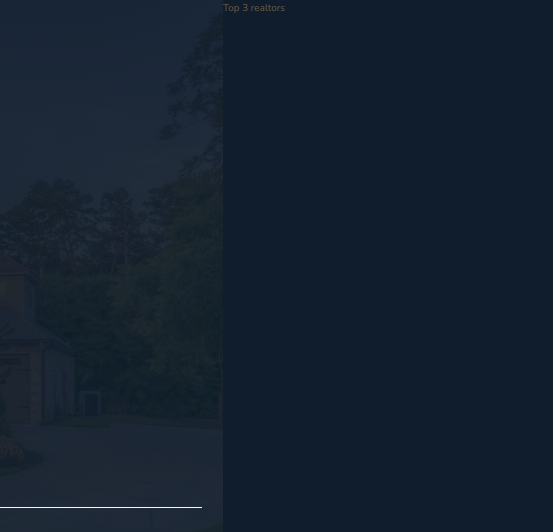
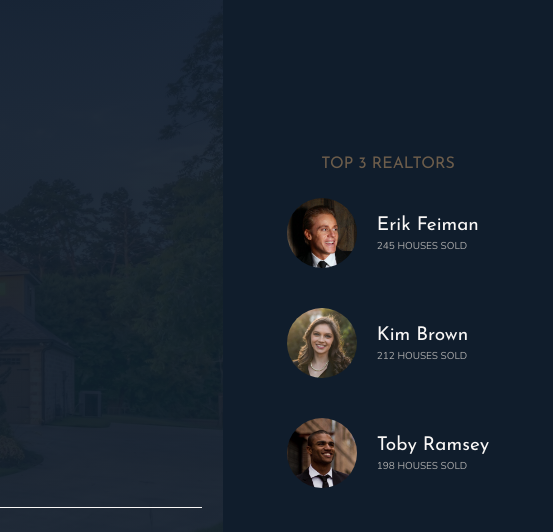
Before and after one commit to uniboxx/nexter-unibox, a website built with Vite: page index.html in a window 1280 px wide. Shown: the top 532 px of the page, 727-1280 px from the left. Built offline with nearby package versions, Linux system fonts and the light colour scheme.

Commit message:
finished realtors section

```diff
--- a/index.html
+++ b/index.html
@@ -1,6 +1,5 @@
 <!DOCTYPE html>
 <html lang="en">
-
   <head>
     <meta charset="UTF-8" />
     <meta name="viewport" content="width=device-width, initial-scale=1.0" />
@@ -20,7 +19,7 @@
     </div>
 
     <header class="header">
-        <img src="img/logo.png" alt="Nexter logo" class="header__logo">
+      <img src="img/logo.png" alt="Nexter logo" class="header__logo" />
       <h3 class="heading-3">Your own home:</h3>
       <h1 class="heading-1">The ultimate personal freedom</h1>
       <button class="btn header__btn">View our properties</button>
@@ -33,7 +32,26 @@
       </div>
     </header>
 
-    <div class="realtors">Top 3 realtors</div>
+    <div class="realtors">
+      <h3 class="heading-3">Top 3 realtors</h3>
+      <div class="realtors__list">
+        <img src="img/realtor-1.jpeg" alt="Realtor 1" class="realtors__img" />
+        <div class="realtor__details">
+          <h4 class="heading-4 heading-4--light">Erik Feiman</h4>
+          <p class="realtors__sold">245 houses sold</p>
+        </div>
+        <img src="img/realtor-2.jpeg" alt="Realtor 2" class="realtors__img" />
+        <div class="realtor__details">
+          <h4 class="heading-4 heading-4--light">Kim Brown</h4>
+          <p class="realtors__sold">212 houses sold</p>
+        </div>
+        <img src="img/realtor-3.jpeg" alt="Realtor 3" class="realtors__img" />
+        <div class="realtor__details">
+          <h4 class="heading-4 heading-4--light">Toby Ramsey</h4>
+          <p class="realtors__sold">198 houses sold</p>
+        </div>
+      </div>
+    </div>
 
     <div class="section features">
       <div class="feature">
@@ -99,7 +117,10 @@
     </div>
 
     <div class="story__pictures">
-        <img src="img/story-1.jpeg" alt="Couple with new house" class="story__img--1" />
+      <img
+        src="img/story-1.jpeg"
+        alt="Couple with new house"
+        class="story__img--1" />
       <img src="img/story-2.jpeg" alt="New house" class="story__img--2" />
     </div>
 
@@ -315,43 +336,82 @@
         <img src="img/gal-1.jpeg" alt="Gallery image 1" class="gallery__img" />
       </figure>
       <figure class="gallery__item gallery__item--2">
-            <img src="img/gal-2.jpeg" alt="Gallery image 2" class="gallery__img gallery__img--2" />
+        <img
+          src="img/gal-2.jpeg"
+          alt="Gallery image 2"
+          class="gallery__img gallery__img--2" />
       </figure>
       <figure class="gallery__item gallery__item--3">
-            <img src="img/gal-3.jpeg" alt="Gallery image 3" class="gallery__img gallery__img--3" />
+        <img
+          src="img/gal-3.jpeg"
+          alt="Gallery image 3"
+          class="gallery__img gallery__img--3" />
       </figure>
       <figure class="gallery__item gallery__item--4">
-            <img src="img/gal-4.jpeg" alt="Gallery image 4" class="gallery__img gallery__img--4" />
+        <img
+          src="img/gal-4.jpeg"
+          alt="Gallery image 4"
+          class="gallery__img gallery__img--4" />
       </figure>
       <figure class="gallery__item gallery__item--5">
-            <img src="img/gal-5.jpeg" alt="Gallery image 5" class="gallery__img gallery__img--5" />
+        <img
+          src="img/gal-5.jpeg"
+          alt="Gallery image 5"
+          class="gallery__img gallery__img--5" />
       </figure>
       <figure class="gallery__item gallery__item--6">
-            <img src="img/gal-6.jpeg" alt="Gallery image 6" class="gallery__img gallery__img--6" />
+        <img
+          src="img/gal-6.jpeg"
+          alt="Gallery image 6"
+          class="gallery__img gallery__img--6" />
       </figure>
       <figure class="gallery__item gallery__item--7">
-            <img src="img/gal-7.jpeg" alt="Gallery image 7" class="gallery__img gallery__img--7" />
+        <img
+          src="img/gal-7.jpeg"
+          alt="Gallery image 7"
+          class="gallery__img gallery__img--7" />
       </figure>
       <figure class="gallery__item gallery__item--8">
-            <img src="img/gal-8.jpeg" alt="Gallery image 8" class="gallery__img gallery__img--8" />
+        <img
+          src="img/gal-8.jpeg"
+          alt="Gallery image 8"
+          class="gallery__img gallery__img--8" />
       </figure>
       <figure class="gallery__item gallery__item--9">
-            <img src="img/gal-9.jpeg" alt="Gallery image 9" class="gallery__img gallery__img--9" />
+        <img
+          src="img/gal-9.jpeg"
+          alt="Gallery image 9"
+          class="gallery__img gallery__img--9" />
       </figure>
       <figure class="gallery__item gallery__item--10">
-            <img src="img/gal-10.jpeg" alt="Gallery image 10" class="gallery__img gallery__img--10" />
+        <img
+          src="img/gal-10.jpeg"
+          alt="Gallery image 10"
+          class="gallery__img gallery__img--10" />
       </figure>
       <figure class="gallery__item gallery__item--11">
-            <img src="img/gal-11.jpeg" alt="Gallery image 11" class="gallery__img gallery__img--11" />
+        <img
+          src="img/gal-11.jpeg"
+          alt="Gallery image 11"
+          class="gallery__img gallery__img--11" />
       </figure>
       <figure class="gallery__item gallery__item--12">
-            <img src="img/gal-12.jpeg" alt="Gallery image 12" class="gallery__img gallery__img--12" />
+        <img
+          src="img/gal-12.jpeg"
+          alt="Gallery image 12"
+          class="gallery__img gallery__img--12" />
       </figure>
       <figure class="gallery__item gallery__item--13">
-            <img src="img/gal-13.jpeg" alt="Gallery image 13" class="gallery__img gallery__img--13" />
+        <img
+          src="img/gal-13.jpeg"
+          alt="Gallery image 13"
+          class="gallery__img gallery__img--13" />
       </figure>
       <figure class="gallery__item gallery__item--14">
-            <img src="img/gal-14.jpeg" alt="Gallery image 14" class="gallery__img gallery__img--14" />
+        <img
+          src="img/gal-14.jpeg"
+          alt="Gallery image 14"
+          class="gallery__img gallery__img--14" />
       </figure>
     </section>
 
@@ -380,5 +440,4 @@
       </p>
     </footer>
   </body>
-
 </html>
--- a/scss/_realtors.scss
+++ b/scss/_realtors.scss
@@ -1,4 +1,29 @@
 .realtors {
   background-color: $color-secondary;
   grid-column: col-start 7 / full-end;
+  padding: 3rem;
+
+  display: grid;
+  justify-items: center;
+  align-content: center;
+  row-gap: 2rem;
+
+  &__list {
+    display: grid;
+    grid-template-columns: min-content max-content;
+    gap: 5svh 2rem;
+    align-items: center;
+  }
+
+  &__img {
+    width: 7rem;
+    border-radius: 50%;
+    display: block;
+  }
+
+  &__sold {
+    text-transform: uppercase;
+    color: $color-grey-light-2;
+    margin-top: -3px;
+  }
 }
```
Lines whose indentation alone changed are shown as unchanged.
